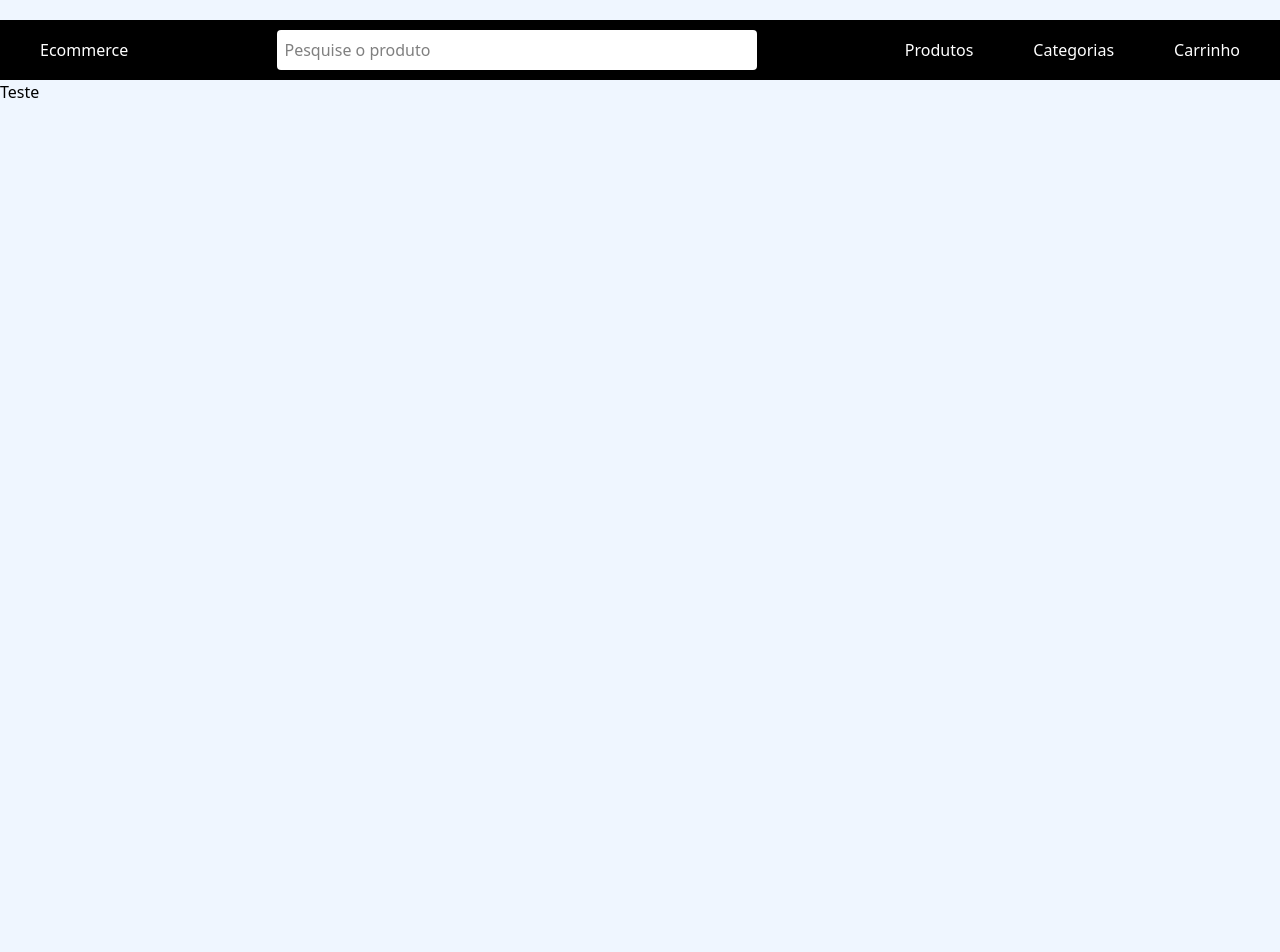
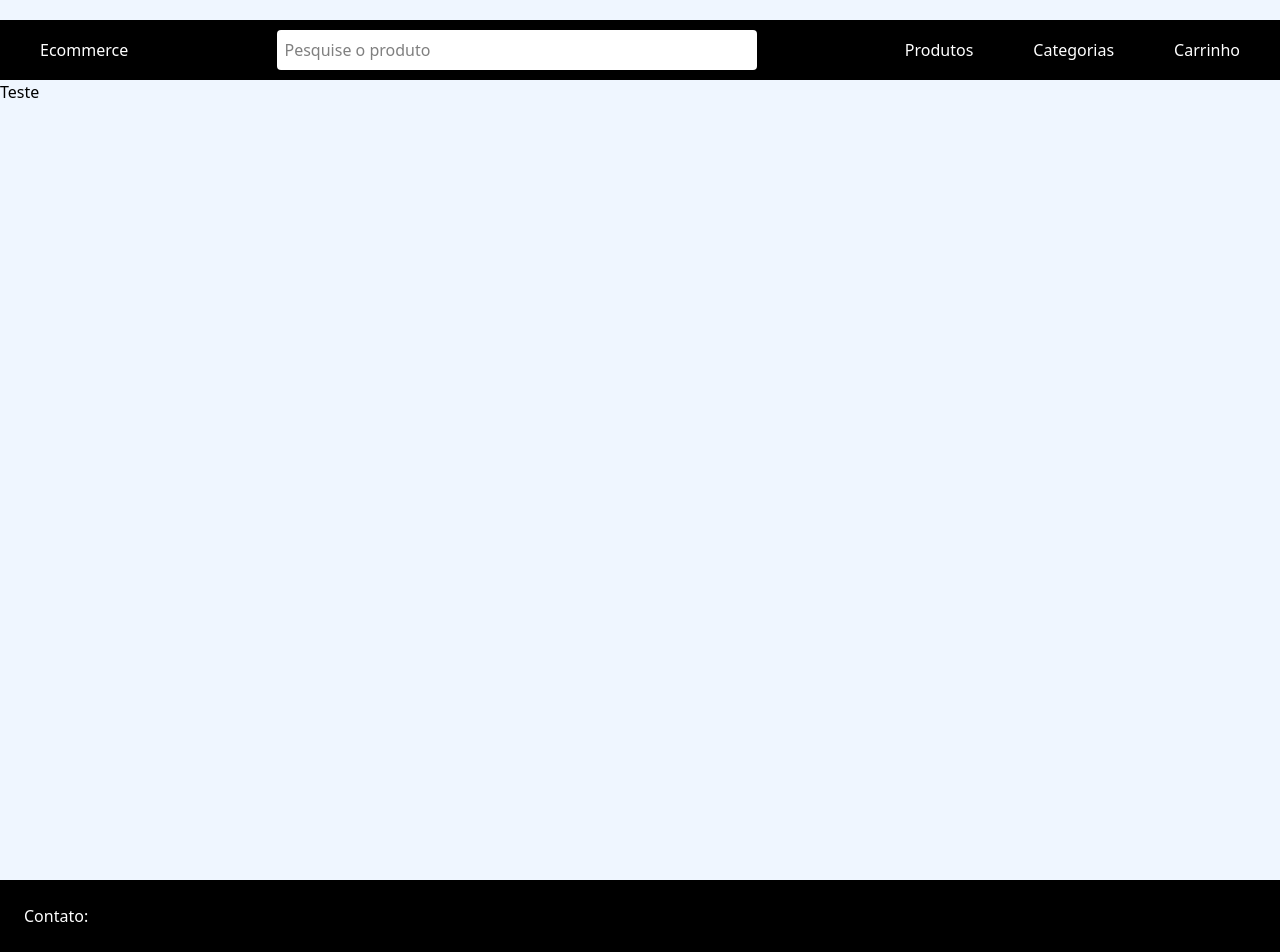
Before and after one commit to IgorHAlves/Ecommerce-DummyJSON, a Vue app: page / in a window 1280 px wide. Before the commit the page ends 800 px from the top, so only its background shows below. Built offline with nearby package versions, Linux system fonts and the light colour scheme.

Commit message:
criação CardProdutComponent.vue e FooterComponent

```diff
--- a/src/App.vue
+++ b/src/App.vue
@@ -1,9 +1,14 @@
 <script setup>
 import { RouterLink, RouterView } from 'vue-router'
 import Navbar from './components/NavbarComponent.vue'
+import Footer from './components/FooterComponent.vue'
 </script>
 
 <template>
-  <Navbar />
-  <RouterView />
+  <div class="flex flex-col ">
+    <Navbar />
+        <RouterView />
+  </div>
+
+  <Footer/>
 </template>
--- /dev/null
+++ b/src/components/CardProdutoComponent.vue
@@ -0,0 +1,13 @@
+<template>
+    <div class="text-white">
+        <img class="h-40" src="products.images" alt="products.title">
+        <h1 class="text-left font-bold">{{ products.title }}</h1>
+        <p class="text-left">{{products.price}}</p>
+    </div>
+  </template>
+
+  <script setup>
+defineProps({
+    products: Object
+})
+</script>
--- /dev/null
+++ b/src/components/FooterComponent.vue
@@ -0,0 +1,7 @@
+<template>
+    <footer class="bg-black w-full text-white">
+        <div class="p-6">
+            <p>Contato:</p>
+        </div>
+    </footer>
+</template>
--- a/src/views/HomeView.vue
+++ b/src/views/HomeView.vue
@@ -1,5 +1,17 @@
 <template>
-  <main>
+  <main class="min-h-screen">
     <h1>Teste</h1>
+    <div class="grid grid-cols-2 md:grid-cols-4 lg:grid-cols-2">
+        <CardProduto
+          v-for="product in products"
+          :key="product.title"
+          :products="product"/>
+    </div>
   </main>
+
 </template>
+
+
+<!--<script setup>
+  import CardProduto from '../components/CardProdutoComponent.vue'
+</script>-->
```
